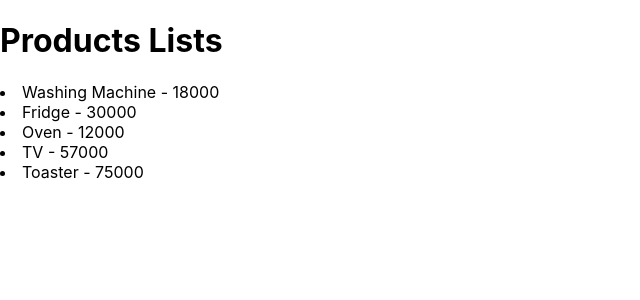
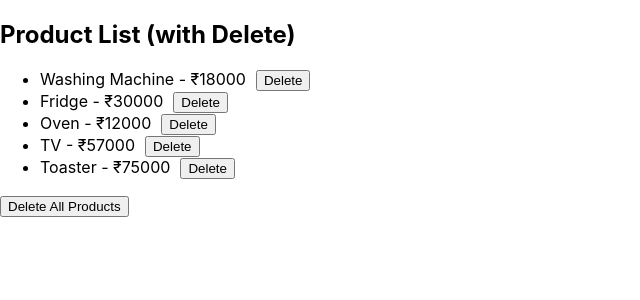
Before and after one commit to Aarti-Waghmare-React-Course/React_coding_exercise, a React (Create React App) app: page / in a window 1280 px wide. Shown: the top 300 px of the page, without its empty margins (0-640 px from the left). Built offline with nearby package versions, Linux system fonts and the light colour scheme.

Commit message:
logic added

```diff
--- a/src/App.js
+++ b/src/App.js
@@ -17,6 +17,8 @@ import ListsEvents_14 from './components/ListsEvents_14';
 import TodoList_15 from './components/TodoList_15';
 import ListWordFilter_16 from './components/ListWordFilter_16';
 import ProductList_17 from './components/ProductList_17';
+import ProductClick_18 from './components/ProductClick_18';
+import ProductDelete_19 from './components/ProductDelete_19';
 
 function App() {
   return (
@@ -37,7 +39,9 @@ function App() {
       {/* <ListsEvents_14/> */}
       {/* <TodoList_15/> */}
       {/* <ListWordFilter_16/> */}
-      <ProductList_17/>
+      {/* <ProductList_17/> */}
+      {/* <ProductClick_18/> */}
+      <ProductDelete_19/>
     </div>
   );
 }
--- /dev/null
+++ b/src/components/ProductClick_18.js
@@ -0,0 +1,33 @@
+// Click on Product to Show Alert
+// When a user clicks on a product, show an alert with its name (e.g., "You clicked on: Washing Machine").
+
+import ProductList_17 from "./ProductList_17";
+
+const ProductClick_18 = () =>{
+    const products = [
+               {id:1,name:'Washing Machine',price:18000},
+               {id:2,name:'Fridge',price:30000},
+               {id:3,name:'Oven',price:12000},
+               {id:4,name:'TV',price:57000},
+               {id:1,name:'Toaster',price:75000}
+    ];
+
+    const handleClick = (productName) =>{
+          alert(`You clicked on : ${productName}`);
+    };
+
+    return(
+        <>
+        <h1>Click on a Product</h1>
+        <ul>
+            {
+                products.map((product)=>(
+                 <li key={product.id} onClick={()=>handleClick(product.name)} style={{cursor:'pointer'}}>{product.name} - {product.price}</li>
+                ))
+            }
+        </ul>
+        </>
+    );
+};
+
+export default ProductClick_18;
--- /dev/null
+++ b/src/components/ProductDelete_19.js
@@ -0,0 +1,45 @@
+// Remove Item from List on Button Click
+// Click a "Delete" button next to a product to remove it from the list dynamically.
+import react from 'react';
+import {useState} from 'react';
+
+const ProductDelete_19 = () =>{
+
+    const [products,setProducts] = useState([
+        {id:1,name:'Washing Machine',price:18000},
+               {id:2,name:'Fridge',price:30000},
+               {id:3,name:'Oven',price:12000},
+               {id:4,name:'TV',price:57000},
+               {id:1,name:'Toaster',price:75000}
+    ]);
+
+    const handleDelete = (id)=>{
+       const updatedProducts = products.filter((product)=> product.id !== id);
+       setProducts(updatedProducts);
+    };
+
+    const handleDeleteAll = () => {
+  setProducts([]); // sets product list to empty array
+};
+
+
+    return(
+        <>
+        <h2>Product List (with Delete)</h2>
+      <ul>
+        {products.map((product) => (
+          <li key={product.id}>
+            {product.name} - ₹{product.price}
+            <button onClick={() => handleDelete(product.id)} style={{ marginLeft: '10px' }}>
+              Delete
+            </button>
+          </li>
+        ))}
+      </ul>
+        <button onClick={handleDeleteAll}>Delete All Products</button>
+
+        </>
+    );
+};
+
+export default ProductDelete_19;
--- a/src/components/ProductList_17.js
+++ b/src/components/ProductList_17.js
@@ -1,4 +1,5 @@
 // You have an array of product objects. Show each product's name and price.
+import react from 'react';
 
 const ProductList_17 = () =>{
     const products = [
```
